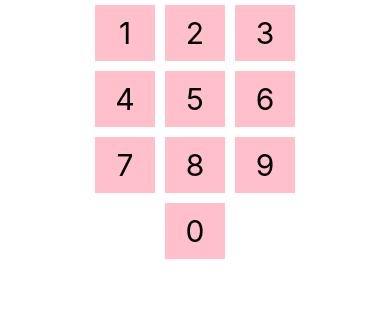
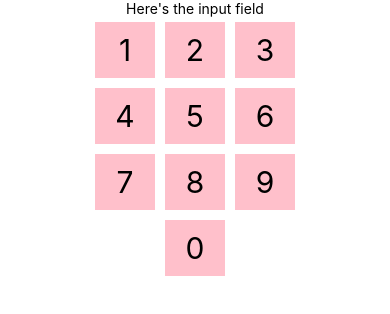
Before and after one commit to lanachiad/calculator-app, a React Native app: screen / in a window 390 px wide. Shown: the top 314 px of the page. Built offline with nearby package versions, Linux system fonts and the light colour scheme.

Commit message:
Add Field component to calculator

```diff
--- a/Calculator.js
+++ b/Calculator.js
@@ -1,4 +1,5 @@
 import React from 'react';
+import Field from './Field';
 import Button from './Button';
 import { StyleSheet, Text, View } from 'react-native';
 
@@ -6,6 +7,7 @@ class Calculator extends React.Component {
 	render() {
 		return (
 			<View style={styles.btnContainer}>
+				<Field />
 				<View style={styles.btnWrapper}>
 					<Button value={1} />
 					<Button value={2} />
```
